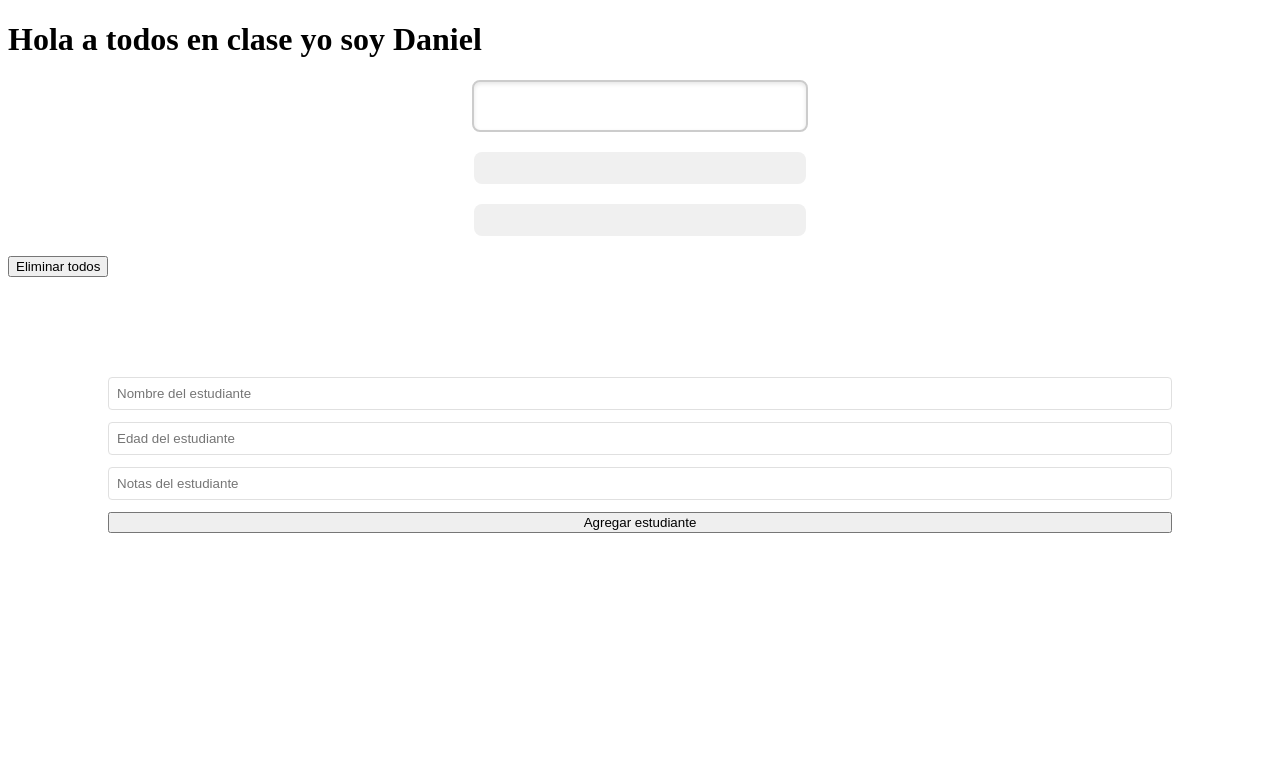
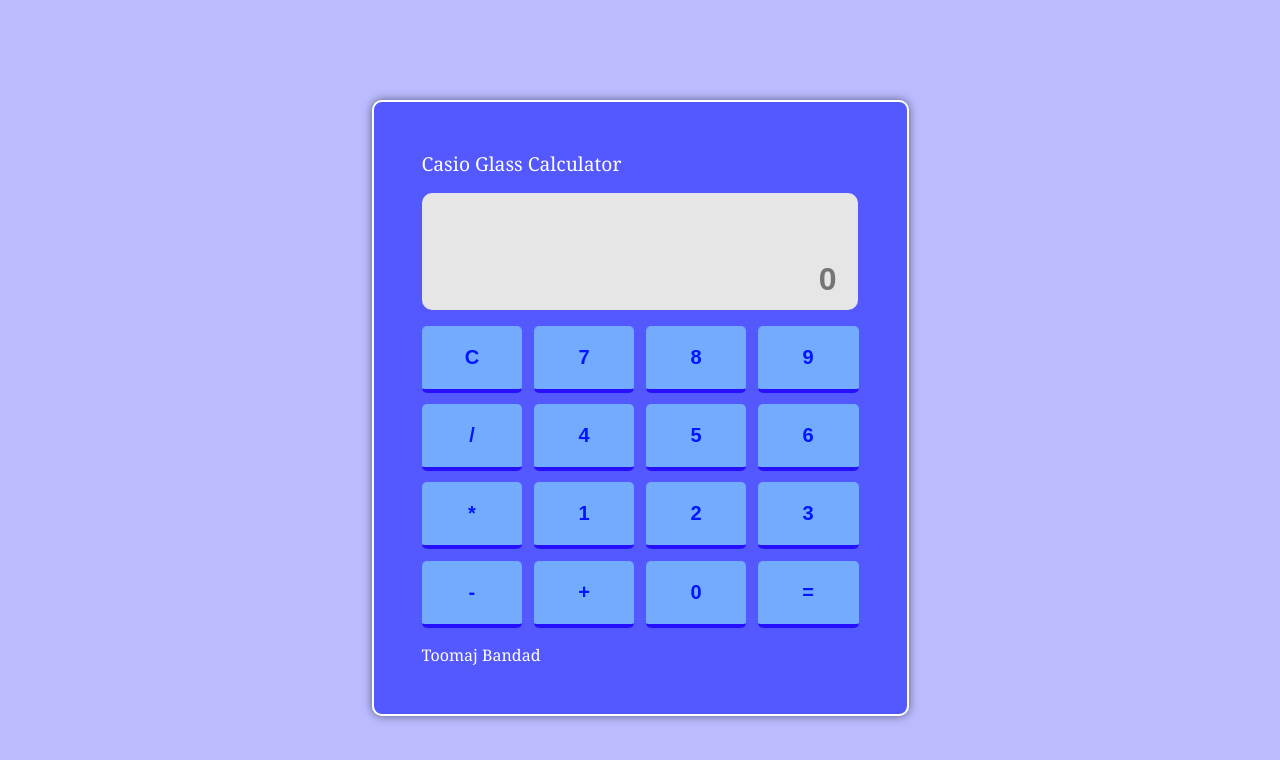
Before and after one commit to FSDSTR0225/3-calculadora-js-ToomajBandad, a plain HTML site: page index.html in a window 1280 px wide. Drawn offline with Linux system fonts and the light colour scheme.

Commit message:
finalized calculator

```diff
--- /dev/null
+++ b/app.js
@@ -0,0 +1,74 @@
+let stepFlag = 1;
+const display1 = document.querySelector("#display1");
+const display2 = document.querySelector("#display2");
+const display3 = document.querySelector("#display3");
+
+function numberPressHandler(number) {
+  display3.value = display3.value + number;
+}
+function clearDisplayHandler() {
+  console.log("clear");
+  display1.value = "";
+  display2.value = "";
+  display3.value = "";
+  stepFlag = 1;
+}
+function operatorPressHandler(operator) {
+  if (stepFlag === 1) {
+    display1.value = display3.value;
+    display2.value = operator;
+    display3.value = "";
+    stepFlag = 2;
+  } else {
+    calculateHandler(operator);
+  }
+}
+function calculateHandler(input) {
+  if (input) {
+    console.log("I have input");
+    if (display2.value === "+") {
+      display1.value = sum(display1.value, display3.value);
+      display3.value = "";
+    } else if (display2.value === "-") {
+      display1.value = reduce(display1.value, display3.value);
+      display3.value = "";
+    } else if (display2.value === "/") {
+      display1.value = division(display1.value, display3.value);
+      display3.value = "";
+    } else if (display2.value === "*") {
+      display1.value = multiple(display1.value, display3.value);
+      display3.value = "";
+    }
+    display2.value = input;
+  } else {
+    if (display2.value === "+") {
+      display3.value = sum(display1.value, display3.value);
+      display1.value = "";
+    } else if (display2.value === "-") {
+      display3.value = reduce(display1.value, display3.value);
+      display1.value = "";
+    } else if (display2.value === "/") {
+      display3.value = division(display1.value, display3.value);
+      display1.value = "";
+    } else if (display2.value === "*") {
+      display3.value = multiple(display1.value, display3.value);
+      display1.value = "";
+    }
+
+    stepFlag = 1;
+    display2.value = "";
+  }
+}
+
+function sum(a, b) {
+  return Number(a) + Number(b);
+}
+function reduce(a, b) {
+  return Number(a) - Number(b);
+}
+function division(a, b) {
+  return Number(a) / Number(b);
+}
+function multiple(a, b) {
+  return Number(a) * Number(b);
+}
--- a/index.html
+++ b/index.html
@@ -1,39 +1,50 @@
 <!DOCTYPE html>
 <html lang="en">
   <head>
-    <meta charset="UTF-8">
-    <meta name="viewport" content="width=device-width, initial-scale=1.0">
-    <title>Document</title>
-    <!-- <script defer src="student.js"></script>
-    <script defer src="classManager.js"></script>
-    <script defer src="index.js"></script> -->
-    <script defer src="calculadora.js"></script>
-    <link rel="stylesheet" href="styles.css">
+    <meta charset="UTF-8" />
+    <meta name="viewport" content="width=device-width, initial-scale=1.0" />
+    <title>Calculator Project</title>
+    <link rel="stylesheet" href="./styles.css" />
   </head>
   <body>
-    <h1 id="titulo">Hola a todos en clase yo soy Daniel</h1>
-
-    <div id="display">
-        <p id="primer-operando"></p>
-        <p id="operador"></p>
-        <p id="segundo-operando"></p>
+    <div class="calculator">
+      <div style="color: white; margin-bottom: 1rem; font-size: larger">
+        Casio Glass Calculator
+      </div>
+      <div class="display_container">
+        <input class="display" type="text" id="display1" disabled />
+        <input class="display" type="text" id="display2" disabled />
+        <input
+          class="display"
+          type="text"
+          id="display3"
+          placeholder="0"
+          disabled
+        />
       </div>
 
-    <div id="lista-de-operadores">
+      <div class="buttons">
+        <button onclick="clearDisplayHandler()">C</button>
+        <button onclick="numberPressHandler('7')">7</button>
+        <button onclick="numberPressHandler('8')">8</button>
+        <button onclick="numberPressHandler('9')">9</button>
+        <button onclick="operatorPressHandler('/')">/</button>
+        <button onclick="numberPressHandler('4')">4</button>
+        <button onclick="numberPressHandler('5')">5</button>
+        <button onclick="numberPressHandler('6')">6</button>
+        <button onclick="operatorPressHandler('*')">*</button>
+        <button onclick="numberPressHandler('1')">1</button>
+        <button onclick="numberPressHandler('2')">2</button>
+        <button onclick="numberPressHandler('3')">3</button>
+        <button onclick="operatorPressHandler('-')">-</button>
+        <button onclick="operatorPressHandler('+')">+</button>
+        <button onclick="numberPressHandler('0')">0</button>
+        <button onclick="calculateHandler()">=</button>
       </div>
-    <div id="lista-de-numeros">
+      <div style="margin-top: 1rem; color: white">Toomaj Bandad</div>
     </div>
 
-    <p id="resultado"></p>
-    <button id="boton-para-eliminar-todos">Eliminar todos</button>
-
-    <ul id="lista-de-estudiantes">
-    </ul>
-    <div class="formulario-de-estudiante">
-        <input type="text" id="nombre-del-estudiante" placeholder="Nombre del estudiante">
-        <input type="number" id="edad-del-estudiante" placeholder="Edad del estudiante">
-        <input type="text" id="nota-del-estudiante" placeholder="Notas del estudiante">
-        <button id="boton-para-agregar-estudiante">Agregar estudiante</button>
-    </div>
+    <!-- <script src="./index.js"></script> -->
+    <script src="./app.js"></script>
   </body>
 </html>
--- a/styles.css
+++ b/styles.css
@@ -1,141 +1,74 @@
-
-.purple {
-    color: purple;
+body {
+  display: flex;
+  justify-content: center;
+  align-items: center;
+  height: 100vh;
+  background-color: rgba(88, 88, 255, 0.402);
+  font-family: Georgia, "Times New Roman", Times, serif;
 }
 
-.green {
-    color: green;
+.calculator {
+  border: 2px solid #ffffff;
+  border-radius: 10px;
+  padding: 3rem;
+  box-shadow: 0 0 10px rgba(0, 0, 0, 0.5);
+  background-color: rgba(43, 50, 255, 0.708);
+}
+.display_container {
+  width: 100%;
+  margin-bottom: 1rem;
+  display: flex;
+  flex-direction: column;
+  justify-content: space-around;
+  align-items: start;
+}
+.display {
+  width: 95%;
+  border: none;
+  margin: 0;
+  padding: 0;
+  font-size: 24px;
+  text-align: right;
+  background-color: #e6e6e6;
+  padding-right: 5%;
+}
+#display1 {
+  padding-top: 0.5rem;
+  border-radius: 10px 10px 0 0;
+}
+#display2 {
+  padding-bottom: 0.5rem;
+}
+#display3 {
+  padding-bottom: 1rem;
+  font-size: 2rem;
+  font-weight: 700;
+  color: black;
+  height: 1.8rem;
+  border-radius: 0 0 10px 10px;
 }
 
-.card {
-    background-color: white;
-    border-radius: 8px;
-    box-shadow: 0 2px 4px rgba(0, 0, 0, 0.1);
-    padding: 16px;
-    margin: 12px;
-    border: 1px solid #e0e0e0;
-    transition: box-shadow 0.3s ease;
+.buttons {
+  display: grid;
+  grid-template-columns: repeat(4, 1fr);
+  gap: 0.7rem;
 }
 
-.card:hover {
-    box-shadow: 0 4px 8px rgba(0, 0, 0, 0.2);
+button {
+  padding: 20px;
+  font-size: 20px;
+  font-weight: 600;
+  border: none;
+  border-radius: 5px;
+  background-color: #79baffda;
+  color: rgb(0, 21, 255);
+  cursor: pointer;
+  border-bottom: 4px solid rgb(39, 16, 255);
 }
 
-.formulario-de-estudiante {
-    display: flex;
-    flex-direction: column;
-    gap: 12px;
-    margin-top: 20px;
-    margin: 100px;
+button:hover {
+  background-color: #ffffff;
 }
-
-.formulario-de-estudiante input {
-    padding: 8px;
-    border: 1px solid #e0e0e0;
-    border-radius: 4px;
+button:active {
+  scale: 0.95;
 }
-
-
-.menu {
-    display: flex;
-    width: 40px;
-    flex-direction: column;
-    gap: 12px;
-    margin-top: 20px;
-    margin: 10px;
-    background-color: rgb(255, 247, 0);
-    padding: 10px;
-    border-radius: 10px;
-    transition: width 0.3s ease;
-}
-
-.open {
-    width: 200px;
-}
-
-#lista-de-numeros {
-    display: grid;
-    grid-template-columns: repeat(3, 1fr);
-    gap: 8px;
-    max-width: 300px;
-    padding: 16px;
-    background-color: #f0f0f0;
-    border-radius: 8px;
-    margin: 20px auto;
-}
-
-#lista-de-numeros .numero {
-    padding: 16px;
-    font-size: 24px;
-    border: none;
-    border-radius: 4px;
-    background-color: white;
-    box-shadow: 0 2px 4px rgba(0, 0, 0, 0.1);
-    cursor: pointer;
-    transition: all 0.2s ease;
-}
-
-#lista-de-numeros .numero:hover {
-    background-color: #e0e0e0;
-    transform: translateY(-2px);
-}
-
-#lista-de-numeros .numero:active {
-    background-color: #d0d0d0;
-    transform: translateY(0);
-    box-shadow: 0 1px 2px rgba(0, 0, 0, 0.1);
-}
-
-
-#display {
-    background-color: #fff;
-    border: 2px solid #ccc;
-    border-radius: 8px;
-    padding: 16px;
-    margin: 20px auto;
-    max-width: 300px;
-    text-align: right;
-    box-shadow: inset 0 2px 4px rgba(0, 0, 0, 0.1);
-}
-
-#display-active-numero {
-    font-size: 32px;
-    margin: 0;
-    min-height: 48px;
-    font-family: monospace;
-    color: #333;
-}
-
-#lista-de-operadores {
-    display: flex;
-    justify-content: center;
-    gap: 8px;
-    max-width: 300px;
-    padding: 16px;
-    background-color: #f0f0f0;
-    border-radius: 8px;
-    margin: 20px auto;
-}
-
-#lista-de-operadores .operador {
-    padding: 16px;
-    font-size: 24px;
-    border: none;
-    border-radius: 4px;
-    background-color: #4CAF50;
-    color: white;
-    box-shadow: 0 2px 4px rgba(0, 0, 0, 0.1);
-    cursor: pointer;
-    transition: all 0.2s ease;
-}
-
-#lista-de-operadores .operador:hover {
-    background-color: #45a049;
-    transform: translateY(-2px);
-}
-
-#lista-de-operadores .operador:active {
-    background-color: #3d8b40;
-    transform: translateY(0);
-    box-shadow: 0 1px 2px rgba(0, 0, 0, 0.1);
-}
```
Also changed, not shown: classManager.js (deleted, +0 -49 lines), index.js (+19 -26 lines), student.js (deleted, +0 -37 lines), 1 other file. Lines whose indentation alone changed are shown as unchanged.
